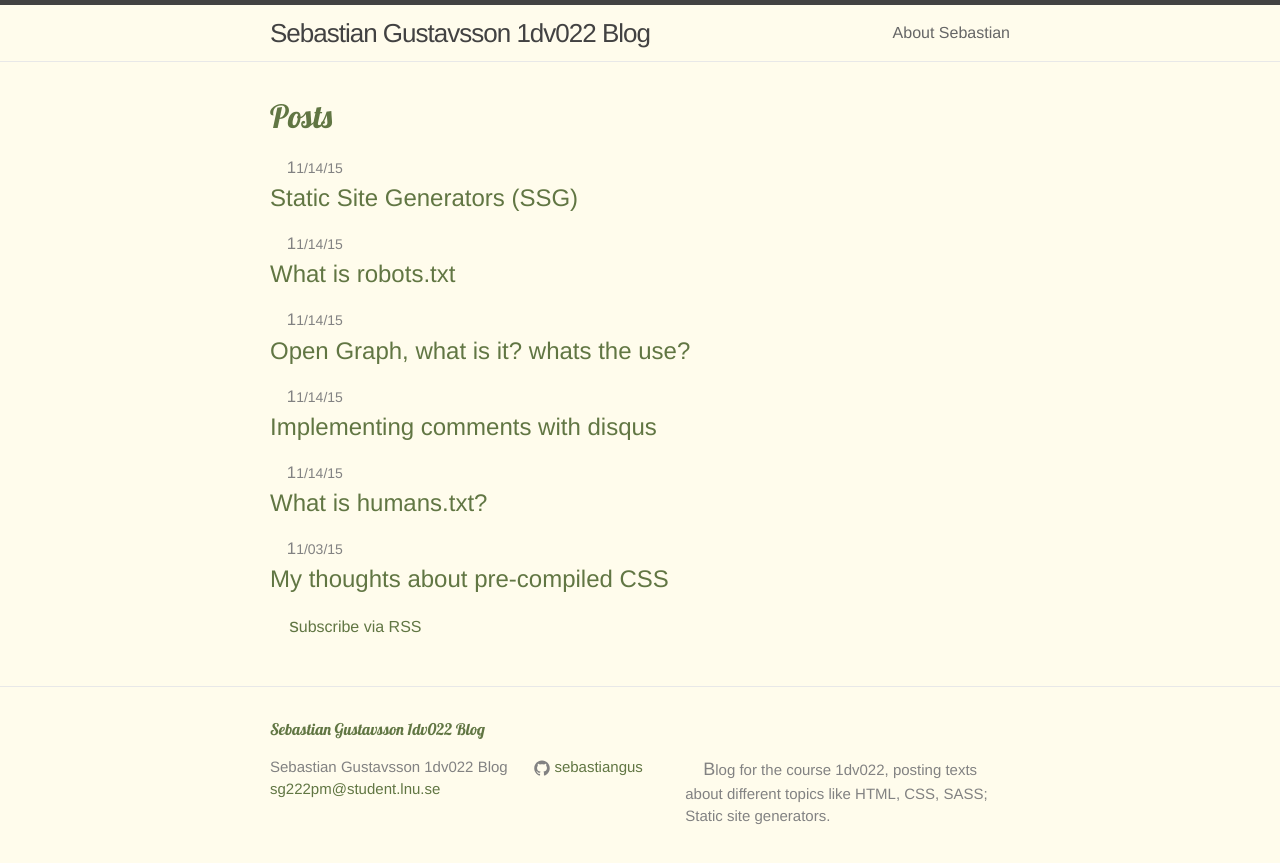
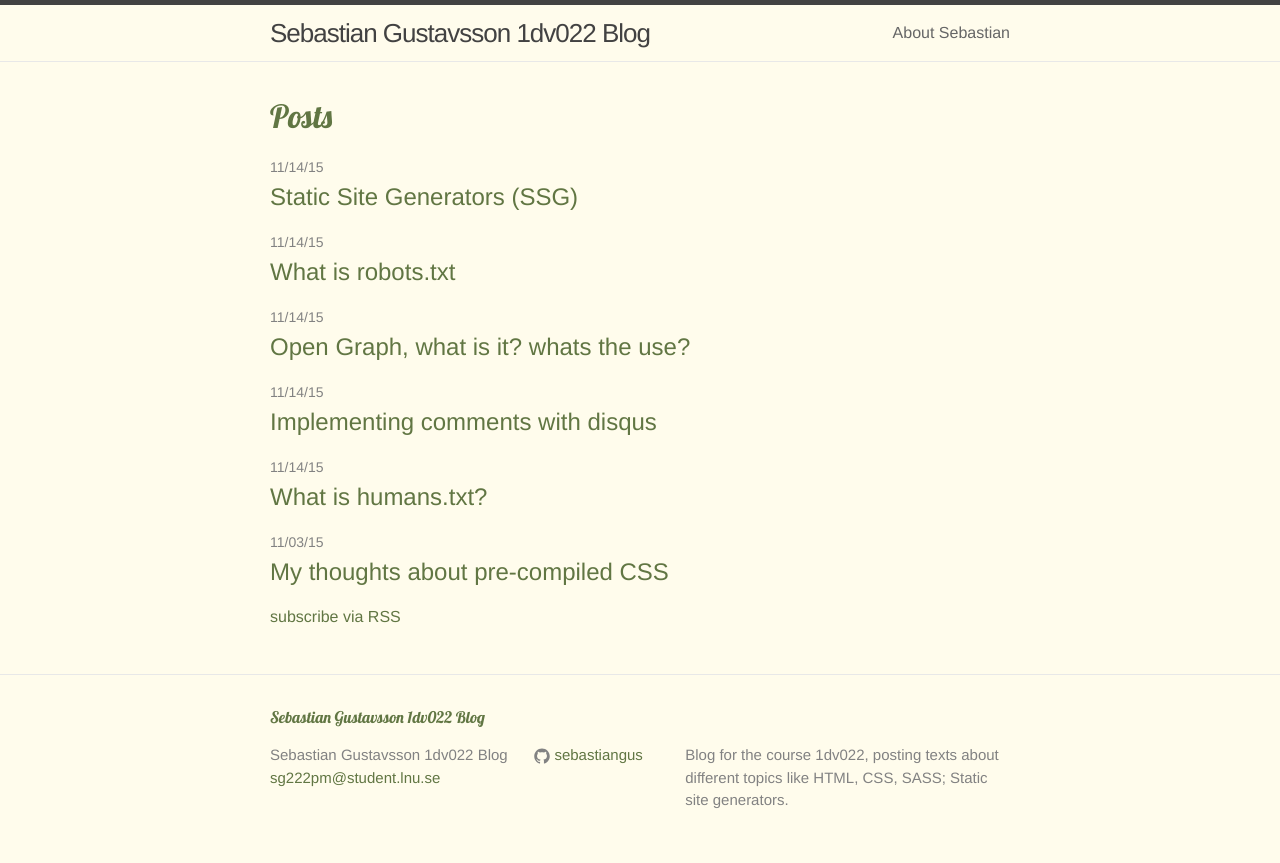
Before and after one commit to sebastiangus/sebastiangus.github.io, a Jekyll site: the page built from index.html, in a window 1280 px wide. Shown: the top 863 px of the page. Built offline with Jekyll 4.4.1, drawn with Linux system fonts in a browser that asks for light colours; some web fonts are replaced.

Commit message:
removed first letter bigger

```diff
--- a/_sass/_base.scss
+++ b/_sass/_base.scss
@@ -22,13 +22,6 @@
     background-color: $background-color;
     -webkit-text-size-adjust: 100%;
 }
-
-p::first-letter {
-    margin-left: 1em;
-    font-size: larger;
-}
-
-
 
 /**
  * Set `margin-bottom` to maintain vertical rhythm
```
